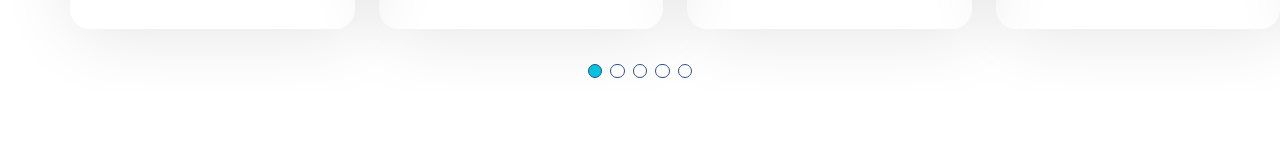
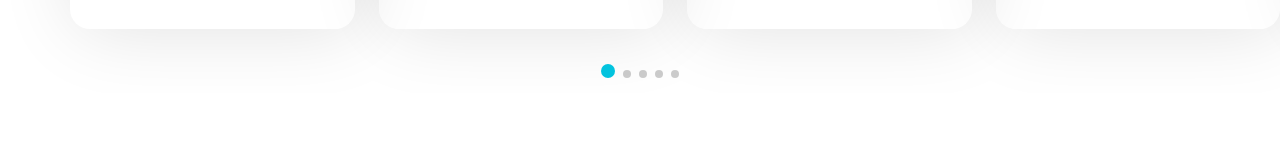
Before and after one commit to Tifee1/help-frontend, a Next.js app: page / in a window 1280 px wide. Shown: the part 4250-4404 px from the top of the page. Built offline with nearby package versions, Linux system fonts and the light colour scheme.

Commit message:
commit-5

```diff
--- a/styles/globals.css
+++ b/styles/globals.css
@@ -82,7 +82,7 @@ span.swiper-pagination-bullet.swiper-pagination-bullet-active {
 }
 
 /* target all bullets */
-.swiper-pagination-bullet {
+.swiper-pagination-clickable.swiper-pagination-bullet {
   border: 0.578378px solid #2b4e8c;
   background: white;
   width: 14.46px;
```
